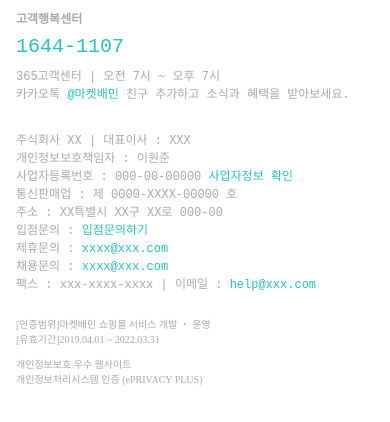
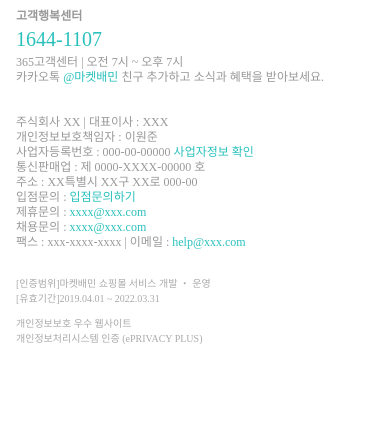
Before and after one commit to HanCheo/practice-tech-camp, a plain HTML site: page shpping_clone/index.html in a window 390 px wide. Shown: the part 4956-5378 px from the top of the page. Drawn offline with Linux system fonts and the light colour scheme; files whose address does not match are found by name; a web font is replaced by a local one.

Commit message:
window 추가수정

```diff
--- a/shpping_clone/style.css
+++ b/shpping_clone/style.css
@@ -914,6 +914,12 @@ footer .footer_link {
   footer .mobile span {
     color: #2ac1bc;
   }
+  footer .mobile pre {
+    font-family: 'AppleSDGothic';
+    font-size: 12px;
+    color: #999;
+    line-height: 15px;
+  }
   footer .mobile pre .callnum {
     font-size: 20px;
     color: #2ac1bc;
@@ -924,7 +930,7 @@ footer .footer_link {
     border: 0;
     color: #aaa;
     font-size: 10px;
-    margin-top: 0;
+    margin: 0 0 80px 0;
     padding: 0 0 0 16px;
     display: block;
   }
```
